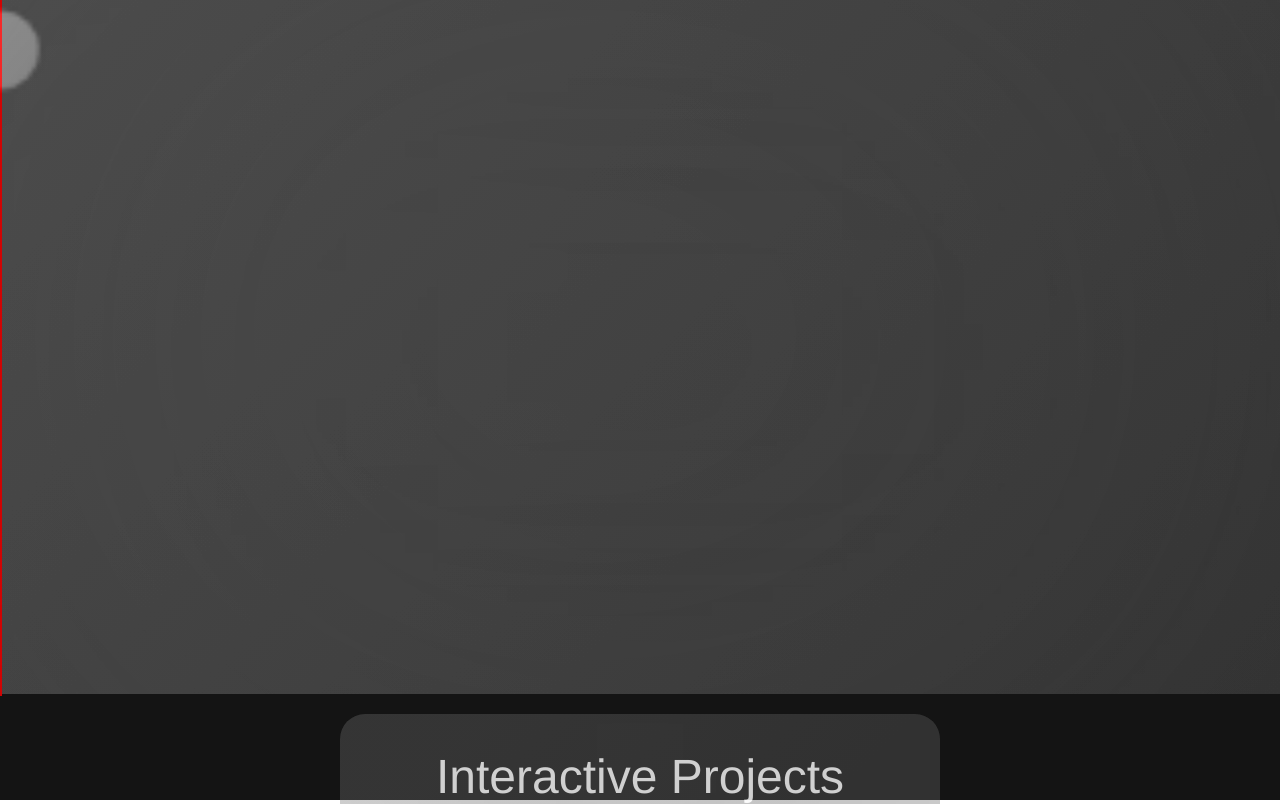
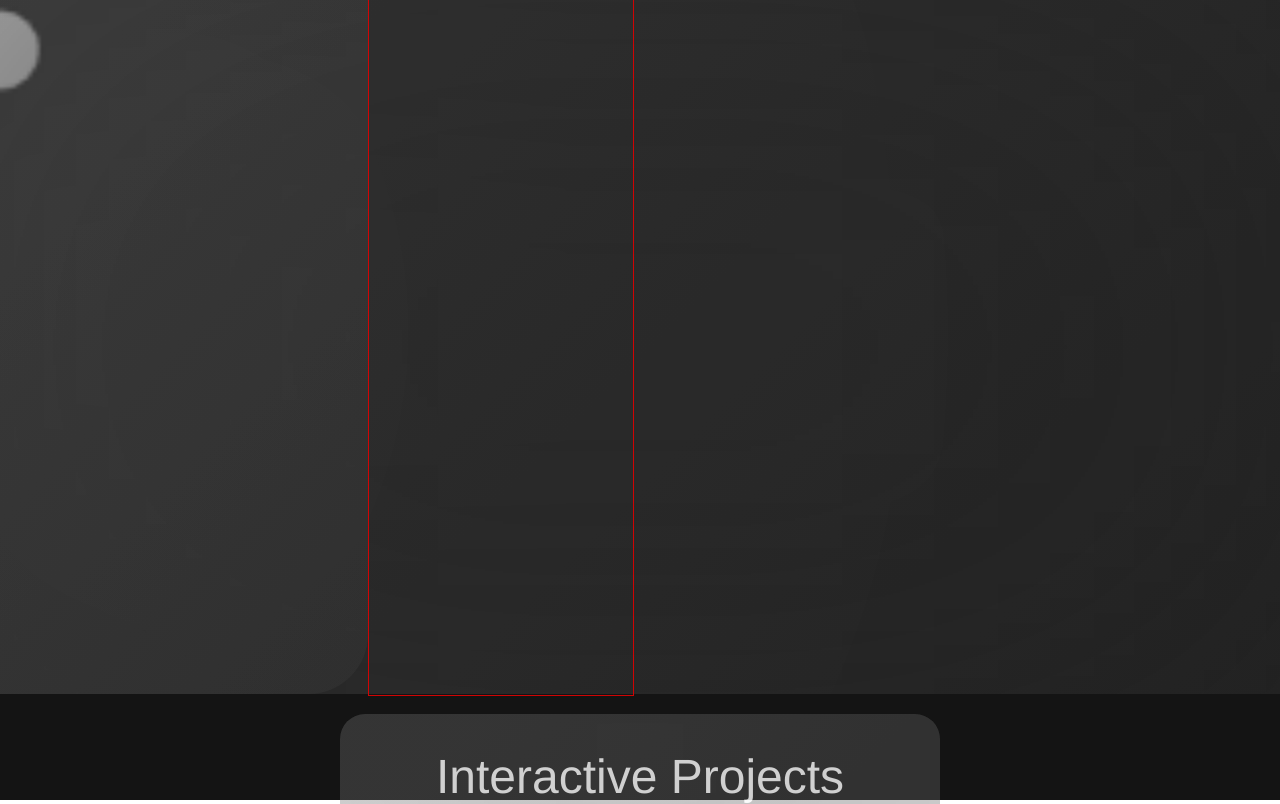
Before and after one commit to apclegacy/tree-table, a Vue app: page / in a window 1280 px wide. Both pictures are taken after a click on the element "About The Table". Built offline with nearby package versions, Linux system fonts and the light colour scheme.

Commit message:
feat: multiple cards

```diff
--- a/src/components/Category.vue
+++ b/src/components/Category.vue
@@ -41,10 +41,11 @@ export default defineComponent({
     return {
       categoryClass,
       transitionName,
-      previousCard,
-      currentCard,
-      nextCard,
+      previousCardIndex,
+      currentCardIndex,
+      nextCardIndex,
       slide,
+      cards,
     };
   },
 });
@@ -54,17 +55,15 @@ export default defineComponent({
   <div class="menu-item open-category" :class="categoryClass" @click="$emit('setOpenCategory')">
     <h2>{{ title }}</h2>
     <div class="category" :class="categoryClass">
-      <transition-group :name="transitionName" class='slide-transition' tag="div">
-        <div class="card previous" :key="previousCard.title">
-          <h1>{{ previousCard.title }}</h1>
+        <div class="card previous">
+          <h1>{{ cards[previousCardIndex].title }}</h1>
         </div>
-        <div class="card" :key="currentCard.title">
-          <h1>{{ currentCard.title }}</h1>
+        <div class="card current">
+          <h1>{{ cards[currentCardIndex].title }}</h1>
         </div>
-        <div class="card next" :key="nextCard.title">
-          <h1>{{ nextCard.title }}</h1>
+        <div class="card next">
+          <h1>{{ cards[nextCardIndex].title }}</h1>
         </div>
-      </transition-group>
       <div class="previous arrow" @click="slide(false)" />
       <div class="next arrow" @click="slide(true)" />
     </div>
@@ -101,12 +100,12 @@ export default defineComponent({
     position: absolute;
     height: 100%;
     border: 1px solid red;
-    width: calc((100vw - 2576px)/2);
+    width: 264px;
     &.previous {
-      left: 0;
+      left: 368px;
     }
     &.next {
-      left: calc(((100vw - 2576px)/2) + 2576px);
+      left: calc(((100vw - 2576px) / 2) + 2576px);
     }
   }
 }
@@ -117,33 +116,19 @@ export default defineComponent({
   min-width: 2576px;
 
   position: absolute;
-  left: calc((100vw - 2576px)/2);
+  left: calc((100vw - 2576px) / 2);
 
   background: linear-gradient(
     135deg, rgba(120, 120, 120, 0.4) 18.62%, rgba(56, 56, 56, 0.4) 97.79%);
   backdrop-filter: blur(400px);
   border-radius: 60px;
-}
 
-.slide-next-enter-active,
-.slide-next-leave-active {
-  transition: transform 0.5s ease-in-out;
-}
-.slide-next-enter-from {
-  transform: translate(150%);
-}
-.slide-next-leave-to {
-  transform: translate(-150%);
-}
+  &.previous {
+    left: -2208px;
+  }
 
-.slide-prev-enter-active,
-.slide-prev-leave-active {
-  transition: transform 0.5s ease-in-out;
-}
-.slide-prev-enter-from {
-  transform: translate(-150%);
-}
-.slide-prev-leave-to {
-  transform: translate(150%);
+  &.next {
+    left: 3472px;
+  }
 }
 </style>
```
